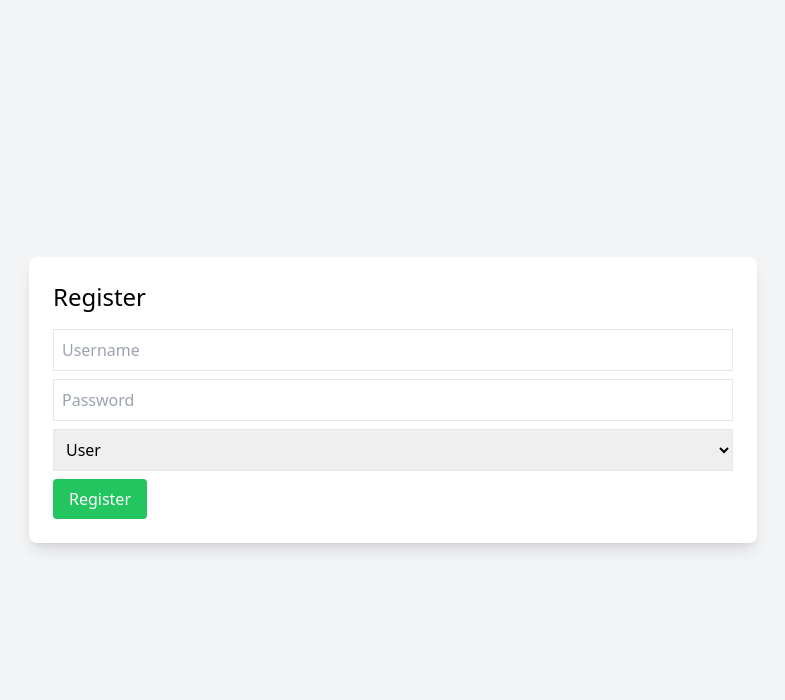
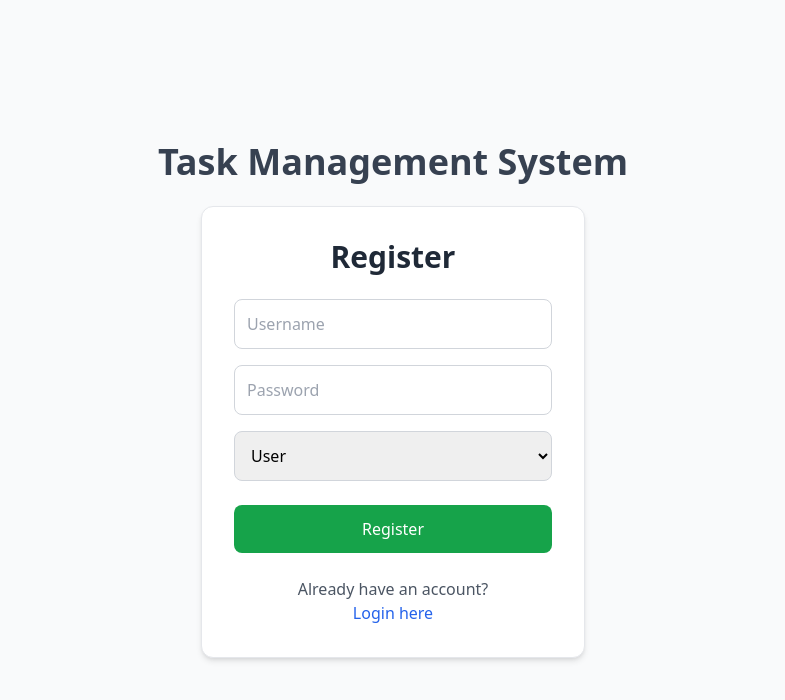
Before and after one commit to ranjithkumar404/zidio1, a React (Create React App) app in the folder client/: page /register in a window 1280 px wide. Shown: the top 700 px of the page, without its empty margins (247-1032 px from the left). Built offline with nearby package versions, Linux system fonts and the light colour scheme.

Commit message:
change register  UI

```diff
--- a/client/src/components/Register.js
+++ b/client/src/components/Register.js
@@ -13,37 +13,60 @@ const Register = () => {
   const handleRegister = async () => {
     try {
       await register(credentials);
-      navigate("/"); // Redirect to login after successful registration
+      navigate("/");
     } catch (error) {
       console.error("Registration failed:", error.response?.data?.message);
     }
   };
 
   return (
-    <div className="flex flex-col items-center justify-center h-screen bg-gray-100">
-      <div className="bg-white p-6 rounded-lg shadow-lg">
-        <h2 className="text-2xl mb-4">Register</h2>
+    <div className="flex flex-col items-center justify-center min-h-screen bg-gray-50 px-4">
+      <div className="mb-6">
+        <h1 className="text-4xl font-bold text-gray-700 text-center">Task Management System</h1>
+      </div>
+
+      <div className="p-8 rounded-xl shadow-md max-w-sm w-full border border-gray-200 bg-white">
+        <h2 className="text-3xl font-semibold text-center mb-6 text-gray-800">Register</h2>
+
         <input
           type="text"
           placeholder="Username"
-          className="border p-2 mb-2 w-full"
+          className="border border-gray-300 p-3 mb-4 w-full rounded-lg focus:outline-none focus:ring-2 focus:ring-blue-500"
           onChange={(e) => setCredentials({ ...credentials, username: e.target.value })}
         />
+
         <input
           type="password"
           placeholder="Password"
-          className="border p-2 mb-2 w-full"
+          className="border border-gray-300 p-3 mb-4 w-full rounded-lg focus:outline-none focus:ring-2 focus:ring-blue-500"
           onChange={(e) => setCredentials({ ...credentials, password: e.target.value })}
         />
+
         <select
-          className="border p-2 mb-2 w-full"
+          className="border border-gray-300 p-3 mb-6 w-full rounded-lg focus:outline-none focus:ring-2 focus:ring-blue-500"
+          value={credentials.role}
           onChange={(e) => setCredentials({ ...credentials, role: e.target.value })}
-          value={credentials.role}
         >
           <option value="User">User</option>
           <option value="Admin">Admin</option>
         </select>
-        <button onClick={handleRegister} className="bg-green-500 text-white px-4 py-2 rounded">Register</button>
+
+        <button
+          onClick={handleRegister}
+          className="bg-green-600 text-white py-3 px-6 w-full rounded-lg hover:bg-green-700 transition duration-300"
+        >
+          Register
+        </button>
+
+        <div className="mt-6 text-center">
+          <p className="text-gray-600">Already have an account?</p>
+          <button
+            onClick={() => navigate("/")}
+            className="text-blue-600 hover:underline"
+          >
+            Login here
+          </button>
+        </div>
       </div>
     </div>
   );
```
